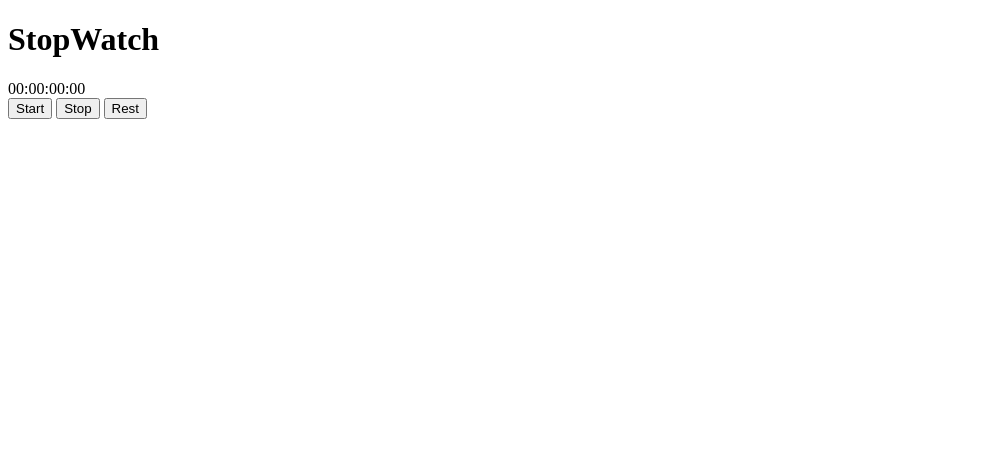
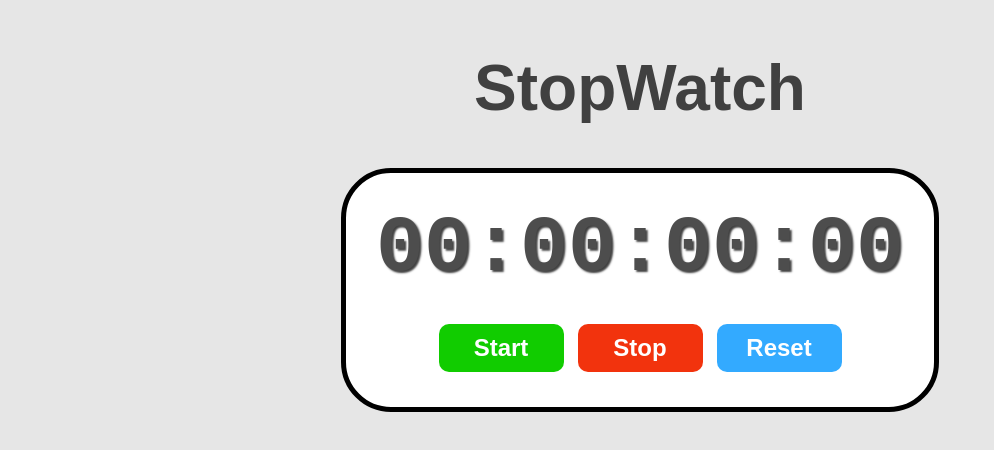
Before and after one commit to Mahmoud-Abdulsalam/StopWatch, a plain HTML site: page index.html in a window 1280 px wide. Shown: the whole page, without its empty margins (0-994 px from the left). Drawn offline with Linux system fonts and the light colour scheme.

Commit message:
add styles

```diff
--- a/index.html
+++ b/index.html
@@ -2,7 +2,7 @@
 <html lang="en">
   <head>
     <title>StopWatch</title>
-    <link rel="staylsheet" href="style.css" />
+    <link rel="stylesheet" href="style.css" />
   </head>
   <body>
     <h1 id="myh1">StopWatch</h1>
@@ -11,7 +11,7 @@
       <div id="controls">
         <button id="startBtn" onclick="start()">Start</button>
         <button id="stoptBtn" onclick="stop()">Stop</button>
-        <button id="restBtn" onclick="rest()">Rest</button>
+        <button id="resetBtn" onclick="reset()">Reset</button>
       </div>
     </div>
   </body>
--- a/style.css
+++ b/style.css
@@ -9,3 +9,51 @@ body {
   font-family: Arial, sans-serif;
   color: hsl(0, 0%, 25%);
 }
+
+#container {
+  display: flex;
+  flex-direction: column;
+  align-items: center;
+  padding: 30px;
+  border: 5px solid;
+  border-radius: 50px;
+  background-color: white;
+}
+#display {
+  font-size: 5rem;
+  font-family: monospace;
+  font-weight: bold;
+  color: hsl(0, 0%, 30%);
+  text-shadow: 2px 2px 2px hsla(0, 0%, 0%, 0.75);
+  margin-bottom: 25px;
+}
+#controls button {
+  font-size: 1.5rem;
+  font-weight: bold;
+  padding: 10px 20px;
+  margin: 5px;
+  border: none;
+  border-radius: 10px;
+  min-width: 125px;
+  cursor: pointer;
+  color: white;
+  transition: background-color 0.5 ease;
+}
+#startBtn {
+  background-color: hsl(115, 100%, 40%);
+}
+#startBtn:hover {
+  background-color: hsl(115, 100%, 30%);
+}
+#stoptBtn {
+  background-color: hsl(10, 90%, 50%);
+}
+#stopBtn:hover {
+  background-color: hsl(10, 90%, 40%);
+}
+#resetBtn {
+  background-color: hsl(205, 100%, 60%);
+}
+#resetBtn:hover {
+  background-color: hsl(205, 100%, 50%);
+}
```
